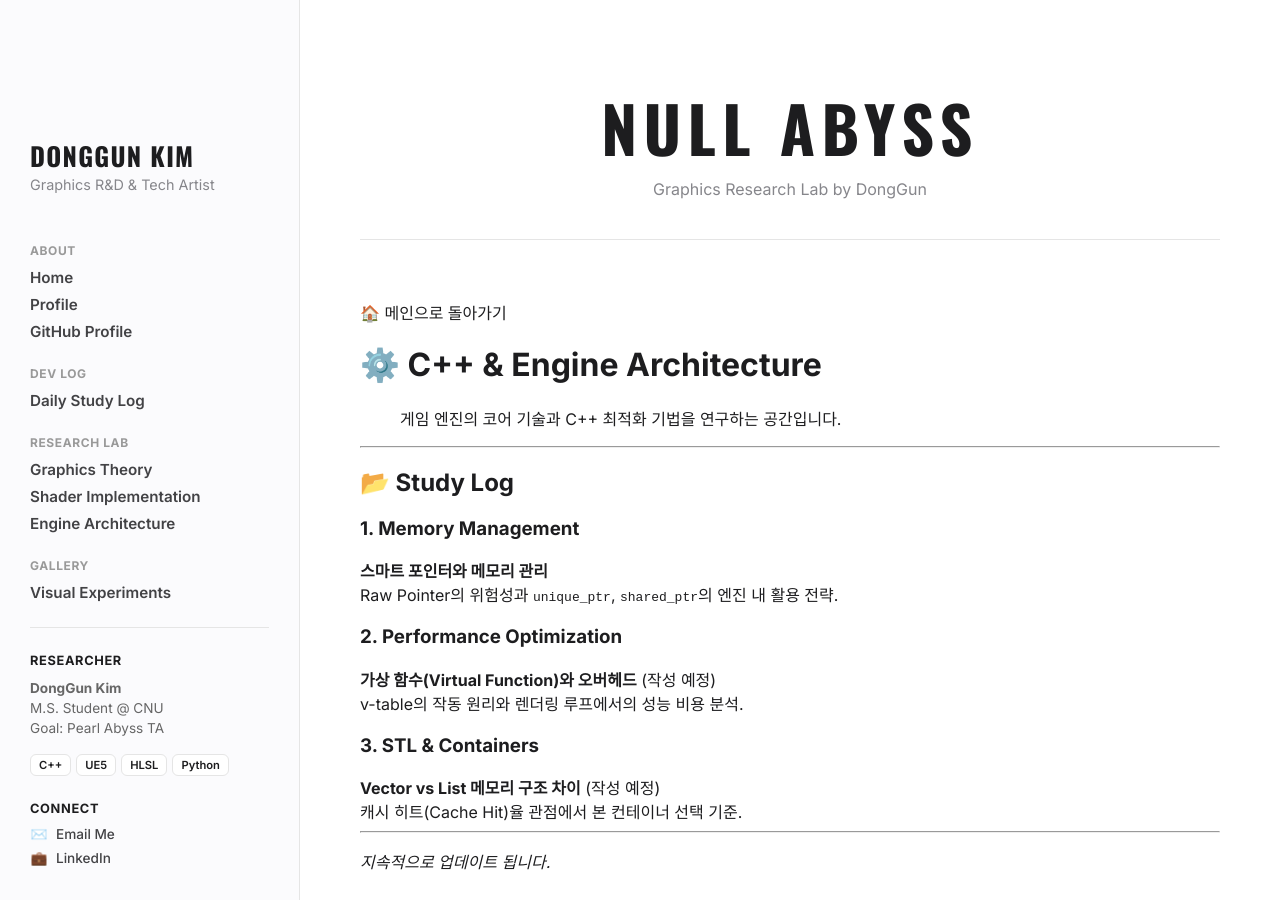
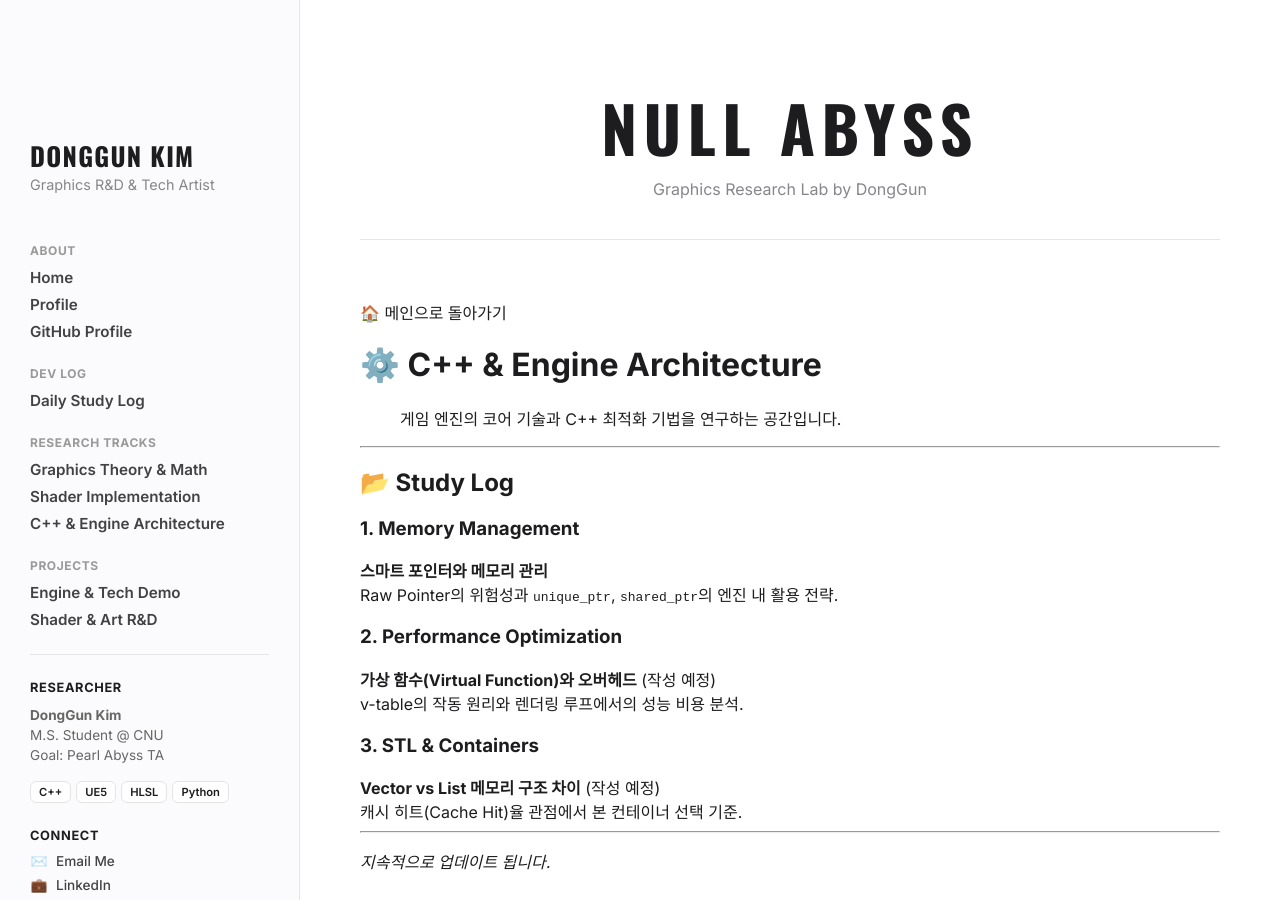
Before and after one commit to KimDongGun324/kimdonggun324.github.io, a Jekyll site: the page built from 03_Engine_CPP/README.md, in a window 1280 px wide. Built offline with Jekyll 4.4.1, drawn with Linux system fonts in a browser that asks for light colours.

Commit message:
Update default.html

```diff
--- a/_layouts/default.html
+++ b/_layouts/default.html
@@ -114,9 +114,16 @@
       border-bottom: 1px solid #1d1d1f; min-height: 50px;
       display: flex; align-items: end;
     }
+
+    /* ⭐️ 요청하신 제목 폰트 통일 (Oswald 대문자) */
     .col-title {
-      font-family: "Inter", sans-serif; font-size: 1.3em; font-weight: 700;
-      color: #1d1d1f; margin: 0; letter-spacing: -0.02em;
+      font-family: 'Oswald', sans-serif;
+      font-size: 1.4em;
+      font-weight: 700;
+      color: #1d1d1f;
+      margin: 0;
+      text-transform: uppercase; /* 대문자로 통일 */
+      letter-spacing: 0.05em;
     }
 
     /* 카드 스타일 */
@@ -170,24 +176,28 @@
               <li><a href="https://github.com/kimdonggun324" target="_blank">GitHub Profile</a></li>
             </ul>
           </div>
+
           <div class="nav-group">
             <span class="nav-header">Dev Log</span>
             <ul>
               <li><a href="{{ "/Daily_Log/README.md" | relative_url }}">Daily Study Log</a></li>
             </ul>
           </div>
+
           <div class="nav-group">
-            <span class="nav-header">Research Lab</span>
+            <span class="nav-header">RESEARCH TRACKS</span>
             <ul>
-              <li><a href="{{ "/01_Graphics_Theory/README.md" | relative_url }}">Graphics Theory</a></li>
+              <li><a href="{{ "/01_Graphics_Theory/README.md" | relative_url }}">Graphics Theory & Math</a></li>
               <li><a href="{{ "/02_Shader_Lab/README.md" | relative_url }}">Shader Implementation</a></li>
-              <li><a href="{{ "/03_Engine_CPP/README.md" | relative_url }}">Engine Architecture</a></li>
+              <li><a href="{{ "/03_Engine_CPP/README.md" | relative_url }}">C++ & Engine Architecture</a></li>
             </ul>
           </div>
+
           <div class="nav-group">
-            <span class="nav-header">Gallery</span>
+            <span class="nav-header">PROJECTS</span>
             <ul>
-              <li><a href="#">Visual Experiments</a></li>
+              <li><a href="{{ "/Daily_Log/Archive_Engine.md" | relative_url }}">Engine & Tech Demo</a></li>
+              <li><a href="{{ "/Daily_Log/Archive_Shader.md" | relative_url }}">Shader & Art R&D</a></li>
             </ul>
           </div>
         </nav>
```
Also changed, not shown: other parts of _layouts/default.html (+4 -5 lines).
